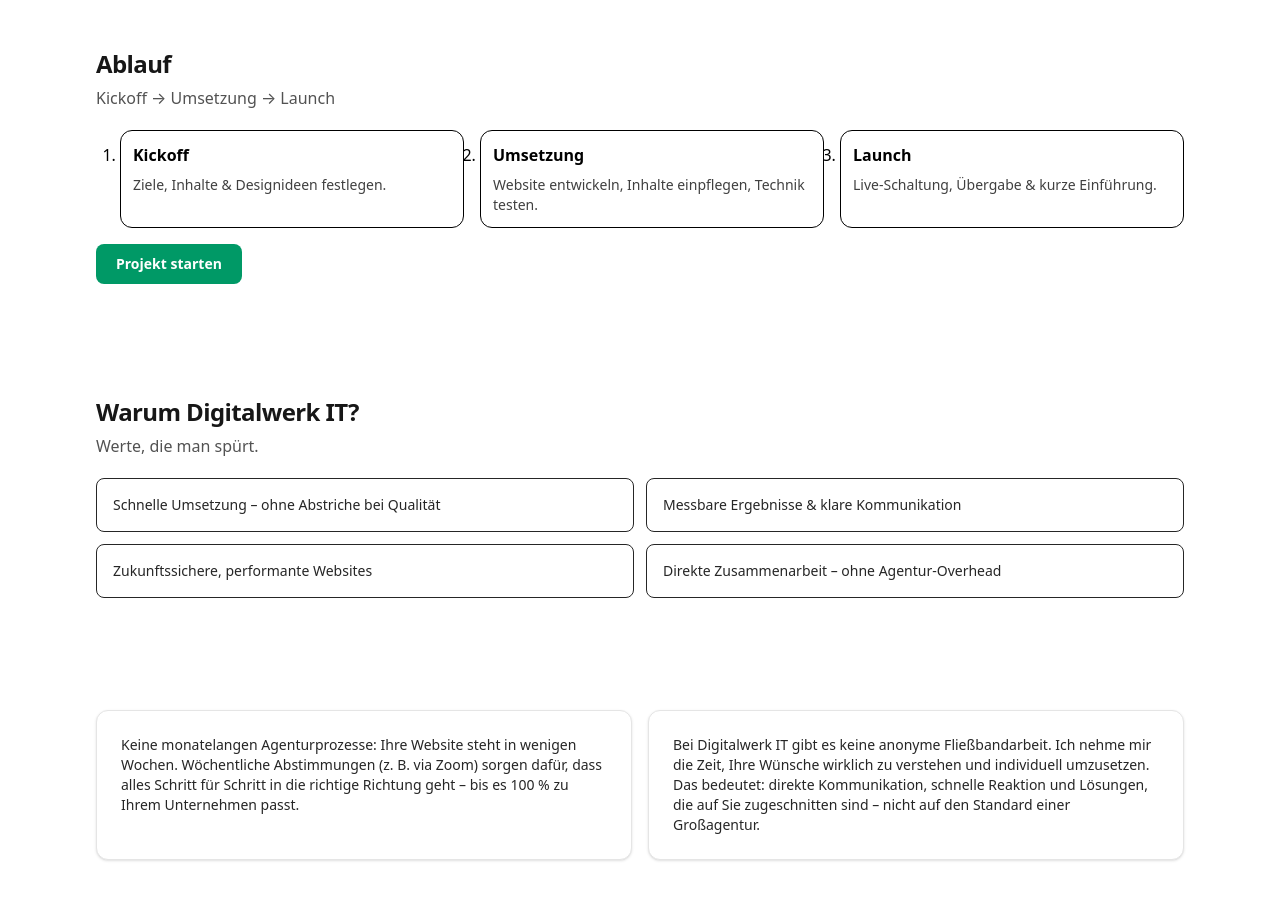
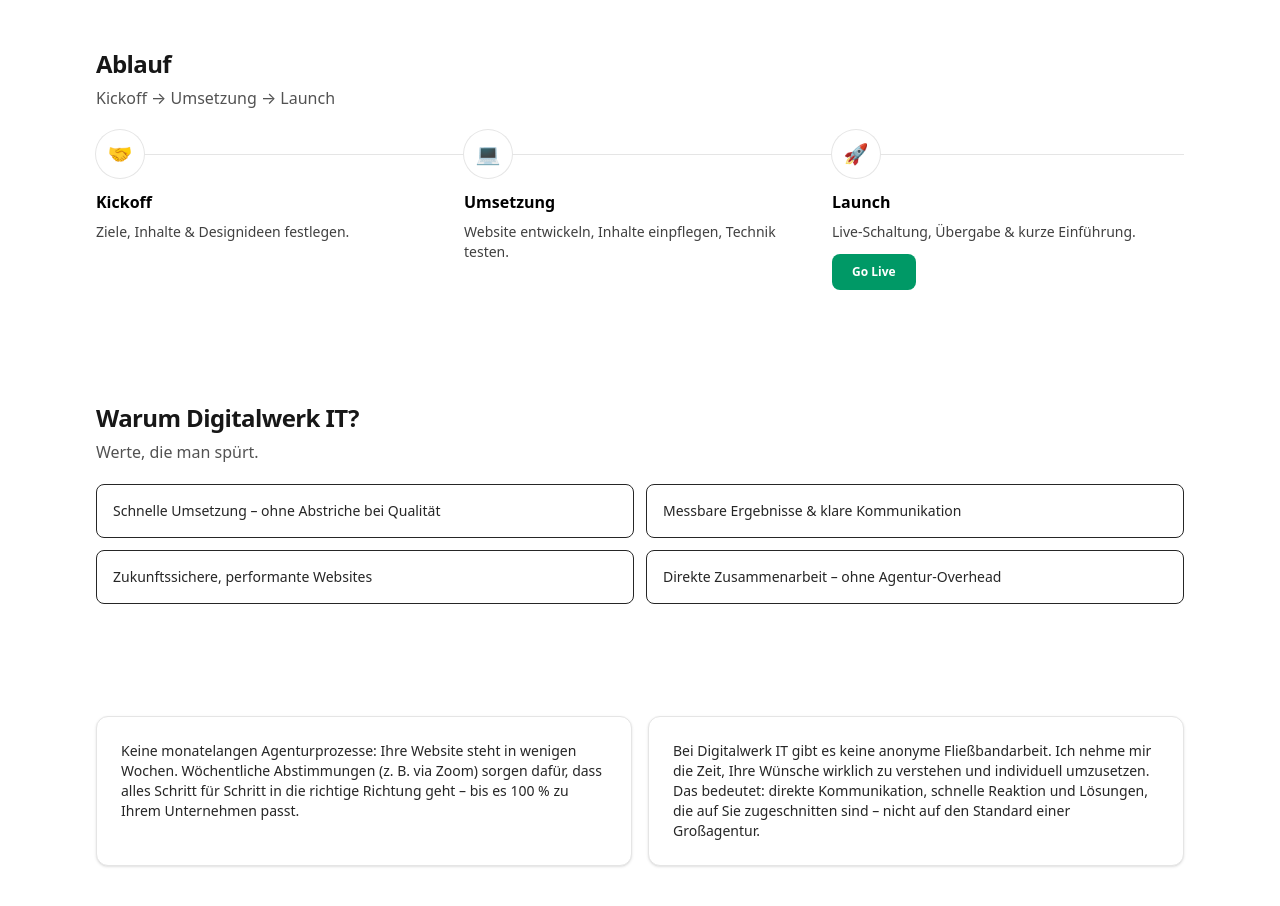
Before and after one commit to Remodops/digitalwerk, a Next.js app: page /leistungen in a window 1280 px wide. Shown: the part 1980-2886 px from the top of the page. Built offline with nearby package versions, Linux system fonts and the light colour scheme; no server answers.

Commit message:
feat(leistungen): Ablauf als Timeline mit Icons (Handshake/Laptop/Rakete) + „Go Live“-CTA umgesetzt

```diff
--- a/src/app/(site)/leistungen/page.tsx
+++ b/src/app/(site)/leistungen/page.tsx
@@ -158,23 +158,31 @@
       </Section>
 
       <Section title="Ablauf" subtitle="Kickoff → Umsetzung → Launch" className="py-6 sm:py-8">
-        <ol className="grid grid-cols-1 gap-4 sm:grid-cols-3 list-decimal pl-6">
-          {["Kickoff","Umsetzung","Launch"].map((s, i) => {
+        <div className="relative">
+          <div className="pointer-events-none absolute inset-x-0 top-6 hidden h-px bg-neutral-200 sm:block" aria-hidden />
+          <ol className="grid grid-cols-1 gap-4 sm:grid-cols-3">
+            {[{ key: "Kickoff", icon: "🤝" }, { key: "Umsetzung", icon: "💻" }, { key: "Launch", icon: "🚀" }].map((step, i) => {
               const desc = {
                 Kickoff: "Ziele, Inhalte & Designideen festlegen.",
                 Umsetzung: "Website entwickeln, Inhalte einpflegen, Technik testen.",
                 Launch: "Live‑Schaltung, Übergabe & kurze Einführung.",
               } as const;
               return (
-              <li key={i} className="rounded-xl border p-3">
-                <div className="font-semibold">{s}</div>
-                <p className="mt-2 text-sm text-neutral-700">{desc[s as keyof typeof desc]}</p>
+                <li key={i} className="relative flex flex-col items-center text-center sm:items-start sm:text-left">
+                  <div className="z-10 flex h-12 w-12 items-center justify-center rounded-full bg-white ring-1 ring-neutral-200">
+                    <span className="text-xl" aria-hidden>{step.icon}</span>
+                  </div>
+                  <div className="mt-3 font-semibold">{step.key}</div>
+                  <p className="mt-2 text-sm text-neutral-700">{desc[step.key as keyof typeof desc]}</p>
+                  {step.key === "Launch" && (
+                    <div className="mt-3">
+                      <Link href="/kontakt"><Button variant="accent" className="text-xs px-3 py-1.5">Go Live</Button></Link>
+                    </div>
+                  )}
                 </li>
               );
             })}
           </ol>
-        <div className="mt-4">
-          <Link href="/kontakt"><Button variant="accent">Projekt starten</Button></Link>
         </div>
       </Section>
       <Section title="Warum Digitalwerk IT?" subtitle="Werte, die man spürt." className="py-8 sm:py-10">
```
Lines whose indentation alone changed are shown as unchanged.
